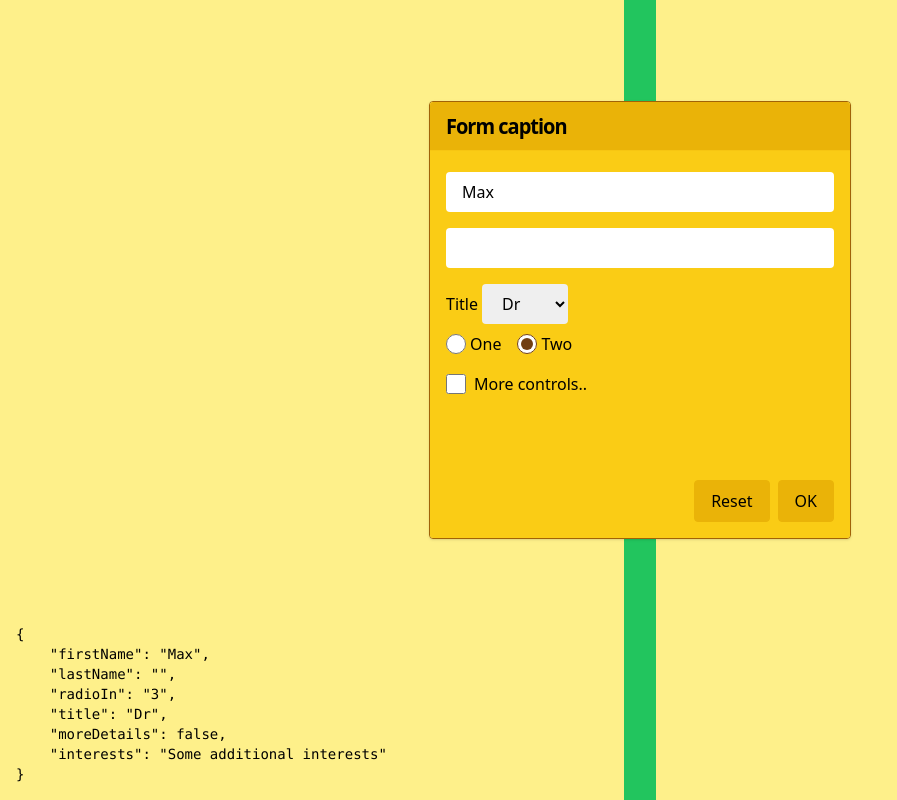
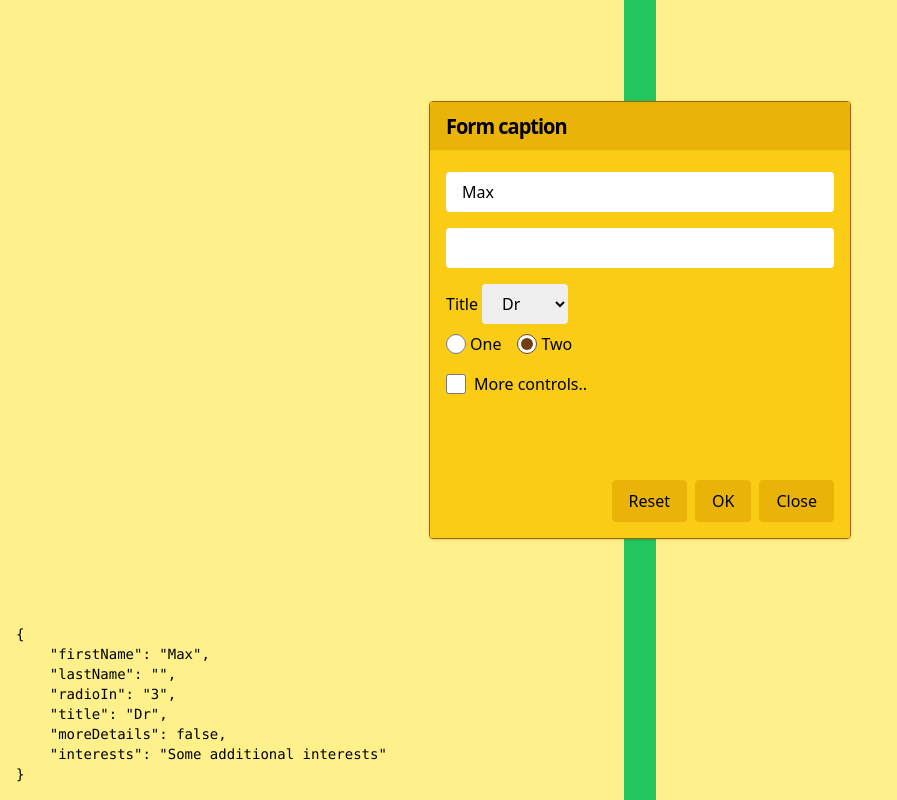
Before and after one commit to maxzz/forms-react-hook-form, a React (Vite) app: page / in a window 1280 px wide. Shown: the whole page, without its empty margins (0-897 px from the left). Built offline with nearby package versions, Linux system fonts and the light colour scheme.

Commit message:
WIP. hook-form3. add onClose and onSave props

```diff
--- a/src/components/page2/test-form.tsx
+++ b/src/components/page2/test-form.tsx
@@ -55,19 +55,30 @@ function LiveDebugDisplay({ watch, ...rest }: { watch: UseFormWatch<Inputs>; } &
     );
 }
 
-export function TestForm2({ defaultValues, className, ...rest }: { defaultValues: Inputs; } & HTMLAttributes<HTMLDivElement>) {
+export function TestForm2({ defaultValues, className, onSave, onClose, ...rest }: { defaultValues: Inputs; onSave?: (data: Inputs) => void; onClose?: () => void; } & HTMLAttributes<HTMLDivElement>) {
     const { register, handleSubmit, watch, reset, formState: { errors } } = useForm({ defaultValues });
 
     function onSubmit(data: any) {
         return console.log(data);
     }
 
+    const forwardSave = (data: Inputs) => {
+        console.info("Submit ModalForm", data);
+        onSave?.(data);
+    };
+
+    const handleSubmitWithoutPropagation = (e: any) => {
+        e.preventDefault();
+        e.stopPropagation();
+        handleSubmit(forwardSave)(e);
+    };
+
     return (
         <div className={classNames("px-4 pt-8 w-full h-full flex flex-col", className)} {...rest}>
 
             <div className="flex-1 grid place-items-center">
                 <div className="border-yellow-700 border rounded shadow overflow-hidden">
-                    <form className="pt-0.5 w-[420px] bg-yellow-400 grid gap-y-2 " onSubmit={handleSubmit(onSubmit)}>
+                    <form className="pt-0.5 w-[420px] bg-yellow-400 grid gap-y-2 " onSubmit={(e) => handleSubmitWithoutPropagation(e)}>
 
                         <div className="px-4 py-2 text-xl font-semibold bg-yellow-500 rounded-t scale-y-110 tracking-tighter select-none">
                             Form caption
@@ -81,13 +92,14 @@ export function TestForm2({ defaultValues, className, ...rest }: { defaultValues
                             <div className="flex items-center justify-end gap-x-2">
                                 <Button onClick={() => reset(defaultValues)}>Reset</Button>
                                 <Button type="submit">OK</Button>
+
+                                {onClose && <Button onClick={(e) => { e.preventDefault(); e.stopPropagation(); onClose(); }}>Close</Button>}
                             </div>
                         </div>
                     </form>
                 </div>
             </div>
 
-            {/* <DebugDisplay displayValues={displayValues} /> */}
             <LiveDebugDisplay watch={watch} />
         </div>
     );
--- a/src/components/page3/index.tsx
+++ b/src/components/page3/index.tsx
@@ -1,14 +1,15 @@
-import { useForm } from "react-hook-form";
-import { classNames } from '../../utils/classnames';
-import { Input, Select, Radio, Button, ReactPortal } from '../page2/controls';
 import { defaultValues } from "../page2/controls-data";
 import { TestForm2 } from "../page2/test-form";
+import { ReactPortal } from '../page2/controls';
 
 export function Page3_Form() {
+    function onClose() {
+        console.log('onClose');
+    }
     return (
         <div className="flex items-center justify-center text-yellow-900 bg-yellow-300">
             <ReactPortal>
-                <TestForm2 defaultValues={defaultValues} />
+                <TestForm2 defaultValues={defaultValues} onClose={onClose} />
             </ReactPortal>
         </div>
     );
```
Also changed, not shown: 1 other file (tests, documents, lock files or other folders).
